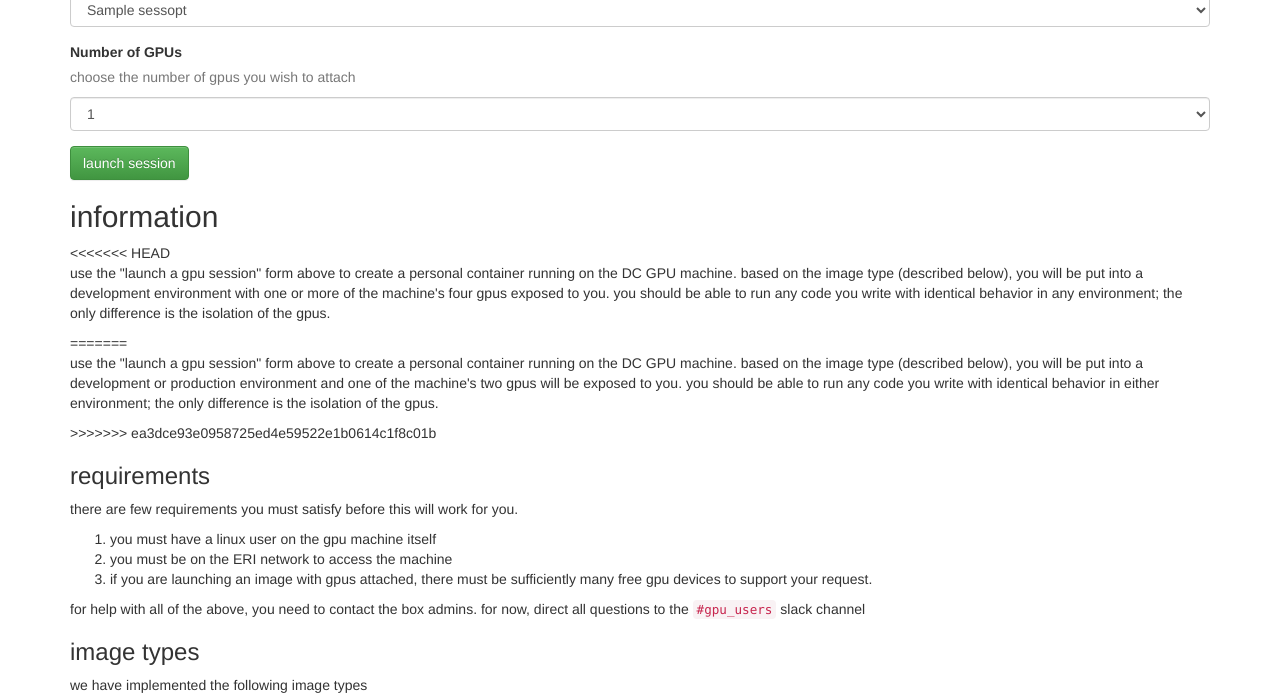
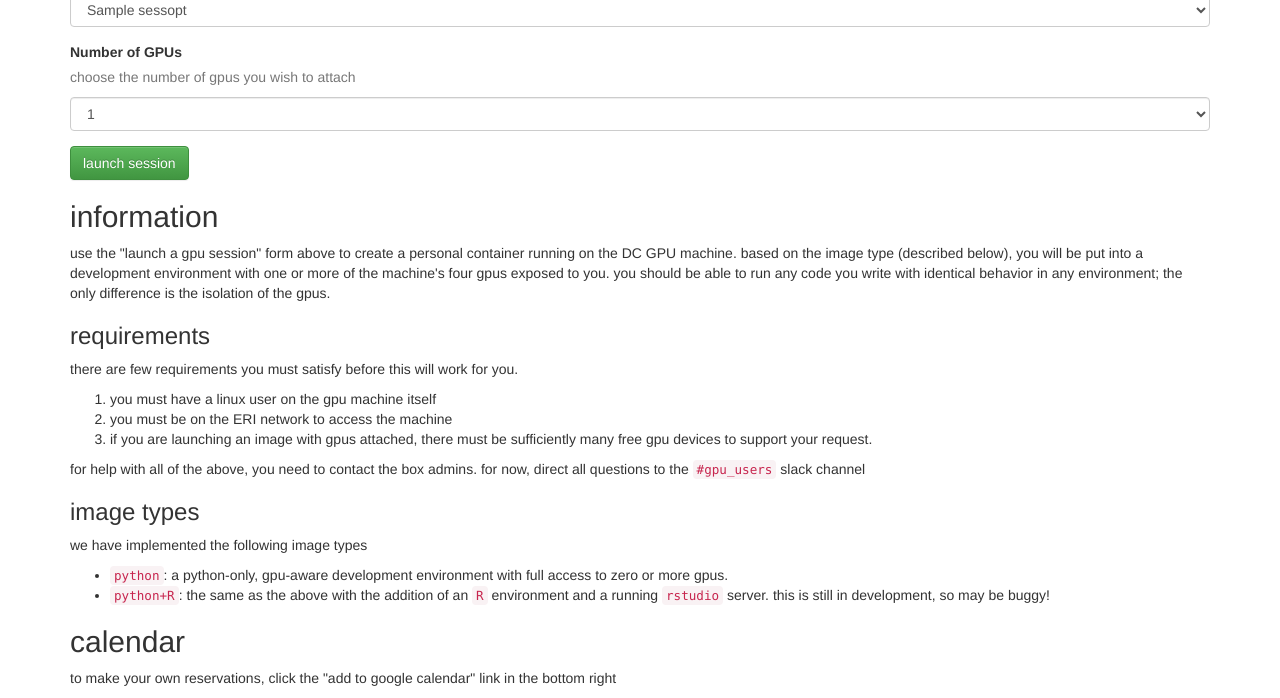
Before and after one commit to ElderResearch/gpu_launch_app, a Flask app: template templates/index.html in a window 1280 px wide. Shown: the part 604-1302 px from the top of the page. Run offline with Flask 2, Linux system fonts and the light colour scheme; the template is opened without the code that fills it: most values are stand-ins (such as "Sample title", 1, 10 or a date in 2020); some libraries are stand-ins or nearby versions; grey boxes are pictures that could not be loaded.

Commit message:
fixing silly mistakes from coding while drinking whiskey

```diff
--- a/templates/index.html
+++ b/templates/index.html
@@ -104,12 +104,7 @@
 </div>
 <div id="session-launcher-explainer">
     <h2 id="information">information</h2>
-<<<<<<< HEAD
     <p>use the "launch a gpu session" form above to create a personal container running on the DC GPU machine. based on the image type (described below), you will be put into a development environment with one or more of the machine's four gpus exposed to you. you should be able to run any code you write with identical behavior in any environment; the only difference is the isolation of the gpus.</p>
-=======
-    <p>use the "launch a gpu session" form above to create a personal container running on the DC GPU machine. based on the image type (described below), you will be put into a development or production environment and one of the machine's two gpus
-        will be exposed to you. you should be able to run any code you write with identical behavior in either environment; the only difference is the isolation of the gpus.</p>
->>>>>>> ea3dce93e0958725ed4e59522e1b0614c1f8c01b
     <h3>requirements</h3>
     <p>there are few requirements you must satisfy before this will work for you.</p>
     <ol>
@@ -125,12 +120,7 @@
             <code>python</code>: a python-only, gpu-aware development environment with full access to zero or more gpus.
         </li>
         <li>
-<<<<<<< HEAD
             <code>python+R</code>: the same as the above with the addition of an <code>R</code> environment and a running <code>rstudio</code> server. this is still in development, so may be buggy!
-=======
-            <code>no_gpu_dev</code>: this is the same basic development environment as the one in <code>gpu_{dev,prod}</code> without any access to the gpu resources. you may want to use this for development of code that will later be submitted in
-            the <code>gpu_dev</code> or <code>gpu_prod</code> slot
->>>>>>> ea3dce93e0958725ed4e59522e1b0614c1f8c01b
         </li>
     </ul>
 </div>
```
